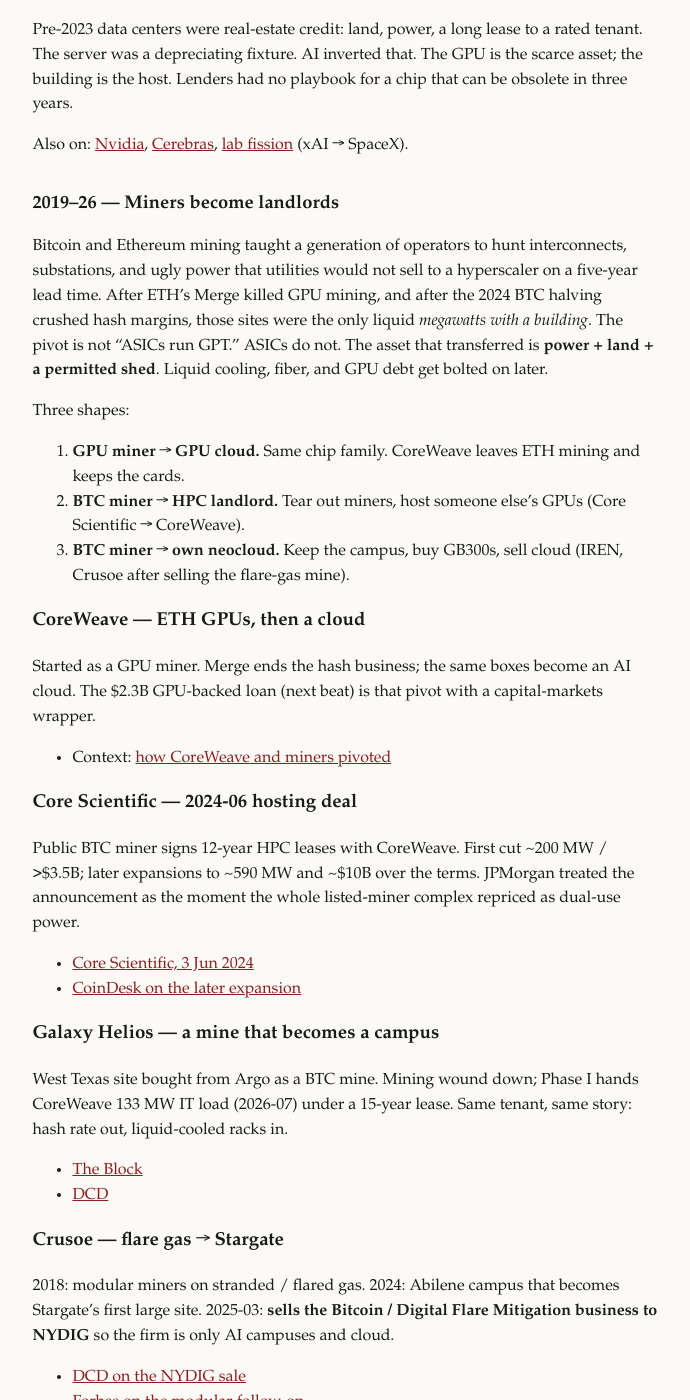
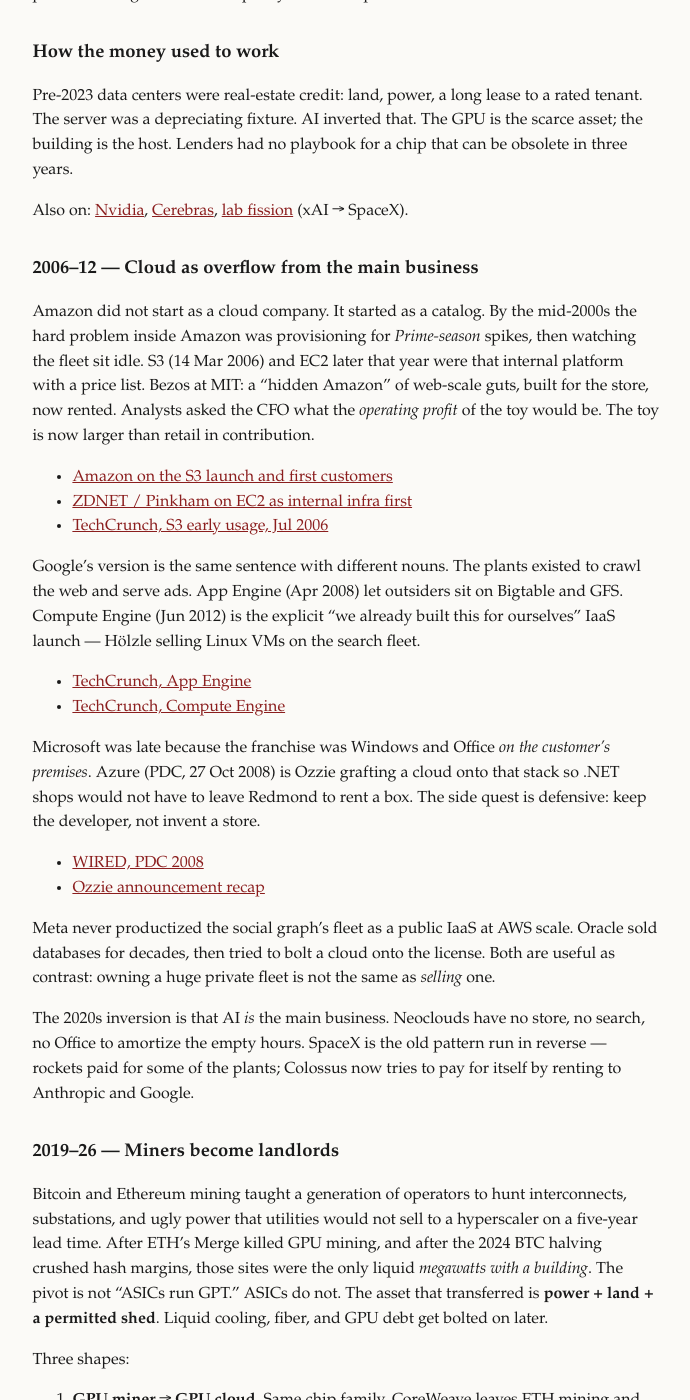
Before and after one commit to vandontduong/chronicle, a Jekyll site: the page built from timelines/clouds.md, in a window 1280 px wide and 1400 px high, scrolled down 358 px. Shown: the whole window, without its empty margins (294-984 px from the left). Built offline with Jekyll 4.4.1, drawn with Linux system fonts in a browser that asks for light colours; some of the changed text lies outside the part shown.

Commit message:
Clouds: hyperscaler cloud began as a side quest

```diff
--- a/timelines/clouds.md
+++ b/timelines/clouds.md
@@ -10,11 +10,35 @@ permalink: /timelines/clouds/
 
 Hyperscalers fund campuses from cash flow and parent bonds. Neoclouds fund this generation of GPUs against the boxes and the offtake. SpaceX is a third object: a rocket company that built Colossus for Grok, then rented the surplus to rivals. A fourth origin story sits underneath the neoclouds: **proof-of-work miners who already had cheap megawatts**.
 
+The first public clouds were also a side quest. Retail, search, and Windows paid for the plants. Renting the leftover capacity was the experiment.
+
 ## How the money used to work
 
 Pre-2023 data centers were real-estate credit: land, power, a long lease to a rated tenant. The server was a depreciating fixture. AI inverted that. The GPU is the scarce asset; the building is the host. Lenders had no playbook for a chip that can be obsolete in three years.
 
 Also on: [Nvidia]({{ '/timelines/nvidia/' | relative_url }}), [Cerebras]({{ '/timelines/cerebras/' | relative_url }}), [lab fission]({{ '/timelines/lab-fission/' | relative_url }}) (xAI → SpaceX).
+
+## 2006–12 — Cloud as overflow from the main business
+
+Amazon did not start as a cloud company. It started as a catalog. By the mid-2000s the hard problem inside Amazon was provisioning for *Prime-season* spikes, then watching the fleet sit idle. S3 (14 Mar 2006) and EC2 later that year were that internal platform with a price list. Bezos at MIT: a “hidden Amazon” of web-scale guts, built for the store, now rented. Analysts asked the CFO what the *operating profit* of the toy would be. The toy is now larger than retail in contribution.
+
+- [Amazon on the S3 launch and first customers](https://www.aboutamazon.com/news/aws/the-earliest-aws-customers-who-helped-build-the-cloud)
+- [ZDNET / Pinkham on EC2 as internal infra first](https://www.zdnet.com/article/how-amazon-exposed-its-guts-the-history-of-awss-ec2/)
+- [TechCrunch, S3 early usage, Jul 2006](https://techcrunch.com/2006/07/12/amazon-releases-early-info-on-s3-storage-use/)
+
+Google's version is the same sentence with different nouns. The plants existed to crawl the web and serve ads. App Engine (Apr 2008) let outsiders sit on Bigtable and GFS. Compute Engine (Jun 2012) is the explicit “we already built this for ourselves” IaaS launch — Hölzle selling Linux VMs on the search fleet.
+
+- [TechCrunch, App Engine](https://techcrunch.com/2008/04/07/google-jumps-head-first-into-web-services-with-google-app-engine/)
+- [TechCrunch, Compute Engine](https://techcrunch.com/2012/06/28/google-compute-engine/)
+
+Microsoft was late because the franchise was Windows and Office *on the customer's premises*. Azure (PDC, 27 Oct 2008) is Ozzie grafting a cloud onto that stack so .NET shops would not have to leave Redmond to rent a box. The side quest is defensive: keep the developer, not invent a store.
+
+- [WIRED, PDC 2008](https://www.wired.com/2008/10/pdc-2008-microsoft-aims-for-the-clouds-with-windows-azure-/)
+- [Ozzie announcement recap](https://learn.microsoft.com/en-us/archive/blogs/tomurphy/microsoft-unveils-windows-azure-services-platform-at-pdc-2008)
+
+Meta never productized the social graph's fleet as a public IaaS at AWS scale. Oracle sold databases for decades, then tried to bolt a cloud onto the license. Both are useful as contrast: owning a huge private fleet is not the same as *selling* one.
+
+The 2020s inversion is that AI *is* the main business. Neoclouds have no store, no search, no Office to amortize the empty hours. SpaceX is the old pattern run in reverse — rockets paid for some of the plants; Colossus now tries to pay for itself by renting to Anthropic and Google.
 
 ## 2019–26 — Miners become landlords
 
```
